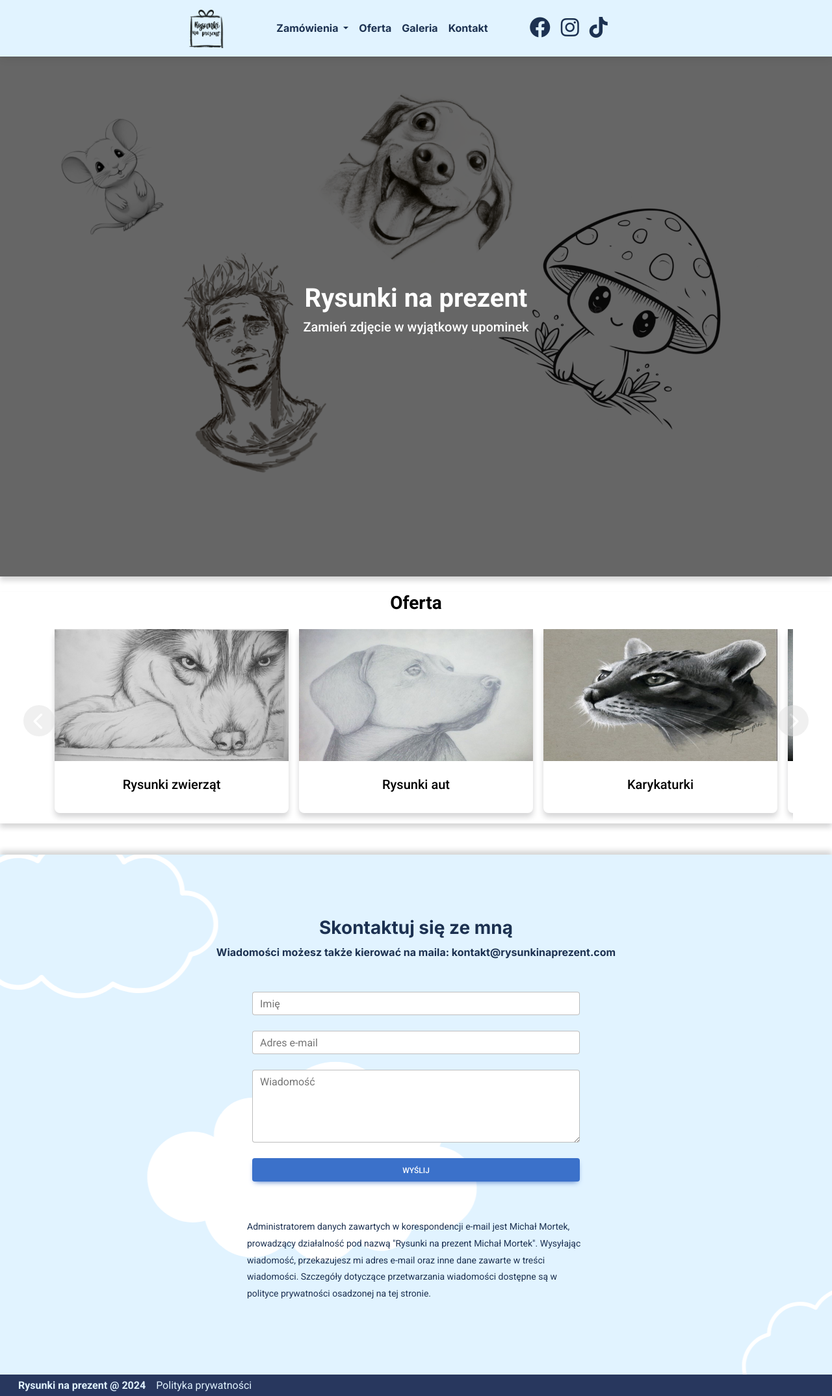
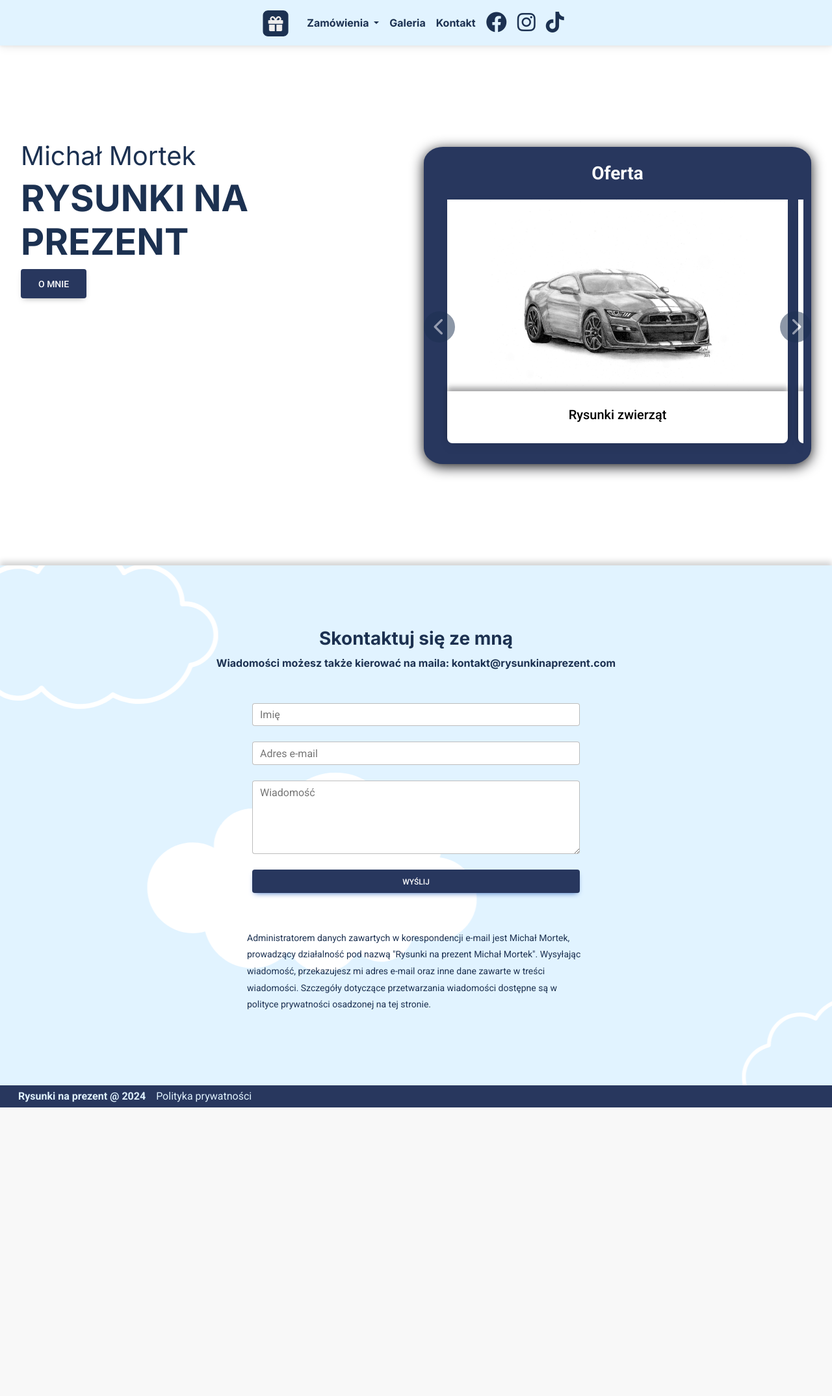
Before and after one commit to serguppp/Rysunkinaprezent, a PHP site: page / in a window 1280 px wide. Shown: the whole page at 65% size. After the commit the page ends 1704 px from the top, so only its background shows below. Run offline with PHP 8.4, Linux system fonts and the light colour scheme.

Commit message:
Rebuild main page.

```diff
--- a/css/index.css
+++ b/css/index.css
@@ -1,100 +1,143 @@
-/* fonts and text styles */
+/* Fonts and Text Styles */
 
-.inter-regular {
-    font-family: "Inter", sans-serif;
-    font-optical-sizing: auto;
-    font-weight: 100;
-    font-style: normal;
+.break {
+    display: inline;
+    /* Wyświetlaj w jednej linii */
 }
 
-.inter-halfbold {
-    font-family: "Inter", sans-serif;
-    font-optical-sizing: auto;
-    font-weight: 500;
-    font-style: normal;
+@media (max-width: 360px) {
+    .break {
+        display: block;
+        /* Zmieniaj na blok, by wprowadzić łamanie linii */
+    }
 }
 
-.inter-bold {
-    font-family: "Inter", sans-serif;
-    font-optical-sizing: auto;
-    font-weight: 700;
-    font-style: normal;
-}
-
-.text-1 {
-    color: #1c3151
-}
-
-/* sections */
-
+/* Body and HTML */
 body,
 html {
     overflow-x: hidden;
-    /* To powinno zablokować przewijanie w poziomie */
+    /* To block horizontal scrolling */
 }
 
+main {
+    margin-top: 70px;
+}
+
+/* Footer */
 footer {
     box-shadow: 0px -6px 8px 0 rgba(22, 22, 26, 0.38);
+    text-align: center;
+    background-color: #28375e;
+    display: flex
 }
 
-/* offer section */
-/* welcome slide */
-#welcome-slide .bg-image .mask{
-    background-color: hsla(0, 0%, 0%, 0.6)
+/* Welcome Slide */
+
+/* Transition for Welcome Slide Text */
+
+.welcome-slide-text {
+    position: relative;
+    margin-block: auto;
 }
 
-#welcome-slide .bg-image {
-    margin-top: 86.59px;
-    background-image: url('../img/bg.png');
-    box-shadow: 0px 6px 8px 0 rgba(22, 22, 26, 0.18);
+#welcome-content {
+    transition: transform 0.5s ease;
+    /* Ensure smooth transition */
 }
 
-@media (min-width: 991.99px) {
-    #welcome-slide .bg-image {
-        background-repeat: no-repeat;
-        background-size: contain;
-        background-position: center;
-        height: 100vh;
+#welcome-content.slide-up {
+    transform: translateY(0);
+    /* Adjust upward movement */
+    transition: transform 0.5s ease;
+    /* Smooth animation */
+}
+
+#about-content {
+    margin-top: 10%;
+    margin-bottom: auto;
+    height: auto;
+    opacity: 0;
+    visibility: hidden;
+    transition: opacity 0.5s ease-in-out, visibility 0.5s ease-in-out;
+}
+
+
+#welcome-content.slide-down {
+    transform: translateY(0%);
+    transition: transform 0.5 ease;
+}
+
+
+#about-content.show {
+    opacity: 1;
+    visibility: visible;
+    /* Visible when shown */
+}
+
+@media (min-width: 0px) and (max-width: 390px) {
+    #welcome-content {
+        margin-top: 10%;
+    }
+
+    .welcome-slide-text h2 {
+        font-size: 1.6rem;
+    }
+
+    .welcome-slide-text h1 {
+        font-size: 1.7rem;
     }
 }
 
-@media (max-width: 991.98px) {
-    #welcome-slide .bg-image {
-        background-repeat: no-repeat;
-        background-size: cover;
-        background-position: center;
-        animation: scrollBackground 10s linear infinite alternate;
+@media (min-width: 390.1px) and (max-width: 1199.98px) {
+    #welcome-content {
+        margin-top: 10%;
+    }
+
+    .welcome-slide-text h2 {
+        font-size: 1.8rem;
+    }
+
+    .welcome-slide-text h1 {
+        font-size: 2rem;
+    }
+}
+
+@media (min-width: 1199.99px) {
+    #welcome-content {
+        margin-top: auto;
+    }
+
+    .welcome-slide-text {
         height: 100vh;
     }
 
-    @keyframes scrollBackground {
-        0% {
-            background-position: left;
-        }
+    .welcome-slide-text h2 {
+        font-size: 2.5rem;
+    }
 
-        100% {
-            background-position: right;
-        }
+    .welcome-slide-text h1 {
+        font-size: 3.5rem;
     }
-}
-
-#offer {
-    scroll-margin-top: 86px;
-    background-color: white;
-    box-shadow: 0px 6px 8px 0 rgba(22, 22, 26, 0.18);
 
 }
 
-/* contact section */
+/* Offer Section */
+#offer {
+    box-shadow: 0px 4px 20px 0 rgba(22, 22, 26, 1);
+    background-color: #28375e;
+    border-radius: 5%;
+}
 
+
+/* Contact Section */
 #contact {
-    scroll-margin-top: 86px;
+    scroll-margin-top: 70px;
     box-shadow: 0px -6px 8px 0 rgba(22, 22, 26, 0.18);
     position: relative;
     overflow: hidden;
-    /* Ukrywa nadmiar tła */
+    /* Hides excess background */
     height: 100vh;
-    /* Ustal wysokość kontenera */
+    /* Set container height */
 }
 
 #contact .bg-image {
@@ -119,13 +162,11 @@ footer {
     }
 }
 
-/* form */
-
+/* Form */
 .form-style {
     height: 100%;
     position: relative;
 }
-
 
 .form {
     max-width: 600px;
@@ -145,8 +186,7 @@ footer {
     }
 }
 
-
-/* dropdown menu */
+/* Dropdown Menu */
 @media (max-width: 767.98px) {
     .dropdown-menu {
         left: 0 !important;
@@ -154,8 +194,11 @@ footer {
         text-align: center;
     }
 }
-/* carousel */
 
+/* Carousel */
+
+
+/* Desktop Carousel */
 @media (min-width: 768px) {
     .carousel-inner {
         overflow-x: scroll;
@@ -165,24 +208,31 @@ footer {
 
     .carousel-item {
         margin-right: 0;
-        flex: 0 0 33.3333%;
+        flex: 0 0 100%;
         display: block;
     }
 }
 
 .carousel-inner {
+    overflow: hidden;
+    /* Ukrywa pasek przewijania w karuzeli wewnętrznej */
     padding: 1em;
 }
 
+/* Carousel Card Styles */
 .card {
     margin: 0 .5em;
-    box-shadow: 0px 6px 8px 0 rgba(22, 22, 26, 0.18);
     border: none;
 }
 
+.card-body {
+    box-shadow: 0px -6px 8px 0 rgba(22, 22, 26, 0.38)
+}
+
+/* Carousel Controls */
 .carousel-control-prev,
 .carousel-control-next {
-    background-color: #e1e1e1;
+    background-color: rgb(28, 49, 81);
     width: 6vh;
     height: 6vh;
     border-radius: 50%;
@@ -194,8 +244,3 @@ footer {
 .carousel-control-next-icon {
     height: auto;
 }
-
-
-
-
-/* footer */
--- a/css/styles.css
+++ b/css/styles.css
@@ -0,0 +1,31 @@
+.inter-regular {
+    font-family: "Inter", sans-serif;
+    font-optical-sizing: auto;
+    font-weight: 100;
+    font-style: normal;
+}
+
+.inter-bold400 {
+    font-family: "Inter", sans-serif;
+    font-optical-sizing: auto;
+    font-weight: 400;
+    font-style: normal;
+}
+
+.inter-bold500 {
+    font-family: "Inter", sans-serif;
+    font-optical-sizing: auto;
+    font-weight: 500;
+    font-style: normal;
+}
+
+.inter-bold {
+    font-family: "Inter", sans-serif;
+    font-optical-sizing: auto;
+    font-weight: 700;
+    font-style: normal;
+}
+
+.text-1 {
+    color: rgb(28, 49, 81);
+}
--- a/index.html
+++ b/index.html
@@ -12,7 +12,7 @@
     <!-- Bootstrap icons-->
     <link rel="stylesheet" href="https://cdn.jsdelivr.net/npm/bootstrap-icons@1.11.3/font/bootstrap-icons.min.css">
     <!-- MDB icon -->
-    <link rel="icon" href="img/logot2.png" type="image/x-icon" />
+    <link rel="icon" href="img/logo3.png" type="image/x-icon" />
     <!-- Font Awesome -->
     <link rel="stylesheet" href="https://cdnjs.cloudflare.com/ajax/libs/font-awesome/6.0.0/css/all.min.css" />
     <!-- Google Fonts Roboto -->
@@ -25,19 +25,20 @@
     <!-- MDB -->
     <link rel="stylesheet" href="css/mdb.min.css" />
     <!-- Css-->
-    <link rel="stylesheet" href="css/index.css?v=1.0.1">
+    <link rel="stylesheet" href="css/index.css?v=1.0.4">
+    <link rel="stylesheet" href="css/styles.css?v=1.0.0">
 </head>
 
 <body>
     <!--Main Navigation-->
     <header>
         <!-- Navbar brand -->
-        <nav class="navbar navbar-expand-lg fixed-top navbar-light"
-            style="background-color: #e1f3ff; z-index:1; min-height: 86.59px;">
+        <nav class="navbar navbar-expand-lg fixed-top navbar-light px-0"
+            style="background-color: #e1f3ff; z-index:3; min-height:70px;">
             <div class="container-fluid justify-content-lg-center">
                 <!-- Logo -->
-                <a class="navbar-brand" href="index.html"> <img src="/img/logot2.png" height="60"
-                        alt="Rysunkinaprezent Logo" loading="lazy" /></a>
+                <a class="navbar-brand" href="index.html"> <img src="/img/logo3.png" alt="Rysunkinaprezent Logo"
+                        loading="lazy" style="width: 40px; height:40px;" /></a>
 
                 <!-- Toggle button (mobile view)-->
                 <button data-mdb-collapse-init class="navbar-toggler" type="button"
@@ -47,39 +48,40 @@
                 </button>
 
                 <!-- Collapsible wrapper-->
-                <div class="collapse navbar-collapse flex-grow-0 mx-lg-5" id="navbarSupportedContent">
+                <div class="collapse navbar-collapse flex-grow-0" id="navbarSupportedContent">
                     <!-- Left links -->
                     <ul class="navbar-nav text-center">
                         <!-- Navbar dropdown -->
                         <li class="nav-item dropdown">
-                            <a data-mdb-dropdown-init class="inter-bold text-1 nav-link dropdown-toggle" href="orders.html"
-                                id="navbarDropdown" role="button" aria-expanded="false">
+                            <a data-mdb-dropdown-init class="inter-bold text-1 nav-link dropdown-toggle"
+                                href="orders.html" id="navbarDropdown" role="button" aria-expanded="false">
                                 Zamówienia
                             </a>
                             <!-- Dropdown menu -->
                             <ul class="dropdown-menu" aria-labelledby="navbarDropdown">
                                 <li>
-                                    <a class="inter-halfbold  dropdown-item" href="orders.html">Jak złożyć zamówienie?</a>
+                                    <a class="inter-bold500  dropdown-item" href="orders.html">Jak złożyć
+                                        zamówienie?</a>
                                 </li>
                                 <li>
-                                    <a class="inter-halfbold dropdown-item" href="orders.html">Cennik</a>
+                                    <a class="inter-bold500 dropdown-item" href="orders.html">Cennik</a>
                                 </li>
                                 <li>
-                                    <a class="inter-halfbold dropdown-item" href="orders.html">Pakowanie zamówień</a>
+                                    <a class="inter-bold500 dropdown-item" href="orders.html">Pakowanie zamówień</a>
                                 </li>
                                 <li>
-                                    <a class="inter-halfbold dropdown-item" href="orders.html">Opinie klientów</a>
+                                    <a class="inter-bold500 dropdown-item" href="orders.html">Opinie klientów</a>
                                 </li>
                             </ul>
                         </li>
                         <!--
                         <li class="nav-item">
                             <a class="nav-link text-dark fw-bold" href="#">O mnie</a>
-                        </li> -->
+                        </li>
                         <li class="nav-item">
                             <a class="nav-link inter-bold text-1" href="#offer">Oferta</a>
                         </li>
-                        <!--
+
                         <li class="nav-item">
                             <a class="nav-link text-dark fw-bold" href="#">Prace na sprzedaż</a>
                         </li> -->
@@ -91,7 +93,7 @@
                         </li>
                     </ul>
                     <!-- Icons -->
-                    <ul class="navbar-nav justify-content-center flex-row ms-lg-5">
+                    <ul class="navbar-nav justify-content-center flex-row">
                         <!-- Icons -->
                         <li class="nav-item me-3 me-lg-0">
                             <a class="nav-link" href="#">
@@ -120,43 +122,48 @@
 
     <!--Main layout-->
     <main>
-        <section id="welcome-slide">
-            <div class="container-fluid p-0 bg-image">
-                <div class="mask">
-                    <div class="container justify-content-center d-flex h-100 flex-column">
-                        <div class="text-white text-center mb-5">
-                            <h1 class="mt-5"><strong>Rysunki na prezent</strong></h1>
-                            <h5 class="mb-4">Zamień zdjęcie w wyjątkowy upominek</h5>
+        <section>
+            <div class="container-fluid">
+                <div class="row no-gutters mx-lg-2 ">
+                    <!-- First column -->
+                    <div
+                        class="welcome-slide-text col-lg-6 d-flex flex-column justify-content-center align-items-center">
+                        <div id="welcome-content">
+                            <div class="">
+                                <h2 class="text-1 inter-bold400">Michał Mortek</h2>
+                                <h1 class="text-1 inter-bold text-uppercase">
+                                    <span class="break">Rysunki</span> na prezent
+                                </h1>
                             </div>
-                        <!-- Flex container for text and image
-                    <div class="d-flex text-white justify-content-center align-items-stretch" style="min-height: 200px;">
-                        <p class="mb-0 align-items-center d-flex" style="flex-grow: 1; max-width: 300px;">
-                            Jestem Michał, od dzieciństwa uwielbiam rysować. Przekształcam chwile uchwycone na zdjęciach
-                            w wyjątkowe rysunki. Każde zamówienie traktuję indywidualnie, aby oddać unikalny
-                            charakter Twojego zdjęcia. Na każdym etapie realizacji zlecenia możesz liczyć na moją pomoc.
-                            Zapraszam do współpracy!
-                        </p>
-                        <img src="/img/portret.png" style="width: 300px; height: 400px; margin-left: 20px;">
-                    </div> -->
+                            <button id="showAboutBtn" class="btn text-white btn-lg" style="background-color: #28375e" ;
+                                type="button" data-mdb-ripple-init>O mnie</button>
+                        </div>
+
+                        <!-- Hidden "O mnie" content -->
+                        <div id="about-content" class="d-flex flex-column justify-content-center align-items-center">
+                            <div class="d-flex flex-column justify-content-center align-items-center ">
+                                <h3 class="text-1 inter-bold">O mnie</h2>
+                                    <p class="inter-bold500">Jestem Michał, mam 21 lat, uwielbiam rysować od kiedy
+                                        pamiętam. Przekształcam
+                                        chwile uchwycone na zdjęciach w wyjątkowe rysunki. Każde zamówienie traktuję
+                                        indywidualnie, aby oddać unikalny charakter Twojego zdjęcia.</p>
+                            </div>
+                            <button id="hideAboutBtn" class="btn text-white btn-lg" style="background-color: #28375e" ;
+                                data-mdb-ripple-init data-mdb-ripple-color="white">Schowaj</button>
                         </div>
                     </div>
-            </div>
+                    <!-- First column -->
 
-
-            </div>
-
-            </div>
-        </section>
-        <!-- Offer section-->
+                    <!-- Second column-->
+                    <div class="col-lg-6 mt-5 mt-lg-0 mb-5 mb-lg-0 d-flex justify-content-center align-items-center ">
                         <section class="container-fluid" id="offer">
-            <h3 class="fw-bold mt-4 text-center text-black">Oferta</h3>
-
-            <div class="row gx-lg-5 mx-lg-4 mx-1">
+                            <h3 class="fw-bold text-center text-white mt-4">Oferta</h3>
+                            <div class="row ">
                                 <div id="offerCarousel" class="carousel" data-mdb-carousel-init ride="false">
-                    <div class="carousel-inner">
+                                    <div class="carousel-inner mb-3">
                                         <div class="carousel-item active" data-mdb-interval="3000">
                                             <div class="card">
-                                <img class="d-block w-100" src="img/pies.jpg" alt="Rysunki zwierzat">
+                                                <img class="d-block w-100" src="img/x1.png" alt="Rysunki zwierzat">
                                                 <div class="card-body">
                                                     <h5 class="card-title text-center text-black">Rysunki zwierząt</h5>
                                                 </div>
@@ -164,7 +171,7 @@
                                         </div>
                                         <div class="carousel-item" data-mdb-interval="3000">
                                             <div class="card">
-                                <img class="d-block w-100" src="img/pies2.jpg" alt="Rysunki aut">
+                                                <img class="d-block w-100" src="img/x2.png" alt="Rysunki aut">
                                                 <div class="card-body">
                                                     <h5 class="card-title text-center text-black">Rysunki aut</h5>
                                                 </div>
@@ -172,28 +179,13 @@
                                         </div>
                                         <div class="carousel-item" data-mdb-interval="3000">
                                             <div class="card">
-                                <img class="d-block w-100" src="img/kot.jpg" alt="Karykaturki">
+                                                <img class="d-block w-100" src="img/x2.png" alt="Karykaturki">
                                                 <div class="card-body">
                                                     <h5 class="card-title text-center text-black">Karykaturki</h5>
                                                 </div>
                                             </div>
                                         </div>
-                        <div class="carousel-item" data-mdb-interval="3000">
-                            <div class="card">
-                                <img class="d-block w-100" src="img/auto.jpg" alt="Rysunki czarno-biale">
-                                <div class="card-body">
-                                    <h5 class="card-title text-center text-black">Rysunki czarno-białe</h5>
-                                </div>
-                            </div>
-                        </div>
-                        <div class="carousel-item" data-mdb-interval="3000">
-                            <div class="card">
-                                <img class="d-block w-100" src="img/karykatura.jpg" alt="Rysunki kolorowe">
-                                <div class="card-body">
-                                    <h5 class="card-title text-center text-black">Rysunki kolorowe</h5>
-                                </div>
-                            </div>
-                        </div>
+
                                     </div>
                                     <button class="carousel-control-prev" type="button" data-mdb-target="#offerCarousel"
                                         data-mdb-slide="prev">
@@ -208,9 +200,15 @@
                                 </div>
                             </div>
                         </section>
+                    </div>
+                    <!-- Second column-->
+                </div>
+            </div>
+        </section>
+        <!-- Offer section-->
 
         <!-- contact section-->
-        <section class="container-fluid mt-5" id="contact">
+        <section class="container-fluid" id="contact">
             <div class="bg-image"> </div>
             <div class="row form-style d-flex justify-content-center align-items-center">
                 <div class="col-lg-6 col-sm-12 col-md-8 d-flex justify-content-center align-items-center flex-column"
@@ -238,8 +236,8 @@
                         </div>
 
                         <!-- Submit button -->
-                        <button type="submit" class="btn btn-primary btn-block mb-4"
-                            data-mdb-ripple-init>Wyślij</button>
+                        <button type="submit" class="btn btn-primary btn-block mb-4" data-mdb-ripple-init
+                            style="background-color: #28375e;">Wyślij</button>
                     </form>
 
                     <p class="mx-5 text-1 justify-content-around" style="font-size:1rem"><small>Administratorem danych
@@ -255,8 +253,7 @@
     <!--Main layout-->
 
     <!--Footer-->
-    <footer class="container-fluid align-items-center py-1"
-        style="text-align:center; background-color:  #28375e; display:flex ">
+    <footer class="container-fluid align-items-center py-1">
         <p class="ms-lg-3 ms-2" style="color: #e1f3ff; margin:0" href="#"><strong>Rysunki na prezent @ 2024</strong></p>
         <a class="ms-lg-3 ms-2" style="color: #e1f3ff;" href="#">Polityka prywatności</a>
     </footer>
@@ -297,6 +294,30 @@
 
     </script>
 
+    <script>
+        document.addEventListener('DOMContentLoaded', function () {
+            const aboutContent = document.getElementById('about-content');
+            const showAboutBtn = document.getElementById('showAboutBtn');
+            const hideAboutBtn = document.getElementById('hideAboutBtn');
+            const welcomeContent = document.getElementById('welcome-content');
+
+            showAboutBtn.addEventListener('click', function () {
+                aboutContent.classList.add('show');
+                // welcomeContent.classList.add('slide-up');
+            });
+
+            hideAboutBtn.addEventListener('click', function () {
+                aboutContent.classList.remove('show');
+
+                //setTimeout(() => {
+                // welcomeContent.classList.remove('slide-up');
+                //}, 0); // Wait for the opacity transition to finish
+            });
+        });
+
+
+    </script>
+
 </body>
 
 </html>
```
Also changed, not shown: gallery.html (+48 -23 lines), orders.html (+41 -20 lines), img/auto.jpg (deleted), img/bg.png (deleted), img/karykatura.jpg (deleted), img/kot.jpg (deleted), img/logo3.png (added), img/logot2.png (deleted), img/pies.jpg (deleted), img/pies2.jpg (deleted), img/portret.png (deleted), img/x1.png (added), img/x2.png (added), img/x3.png (added). Lines whose indentation alone changed are shown as unchanged.
